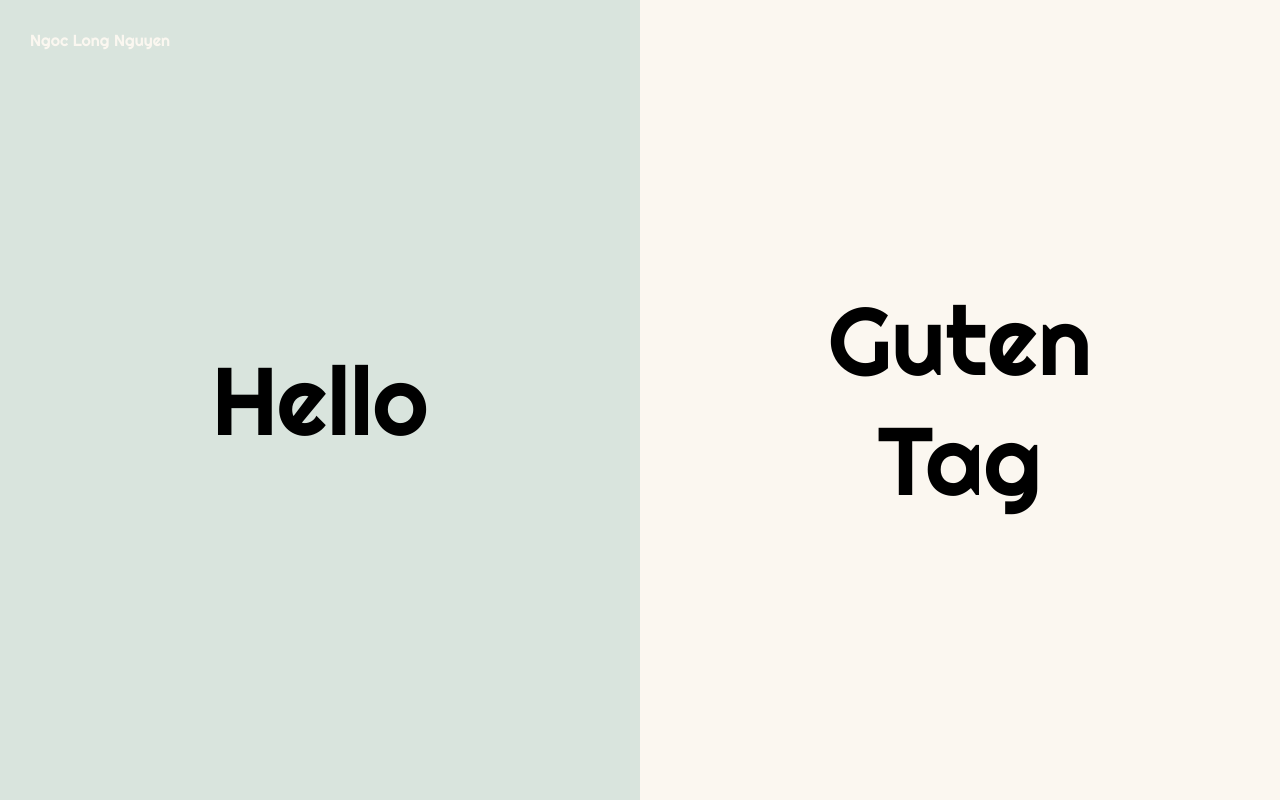
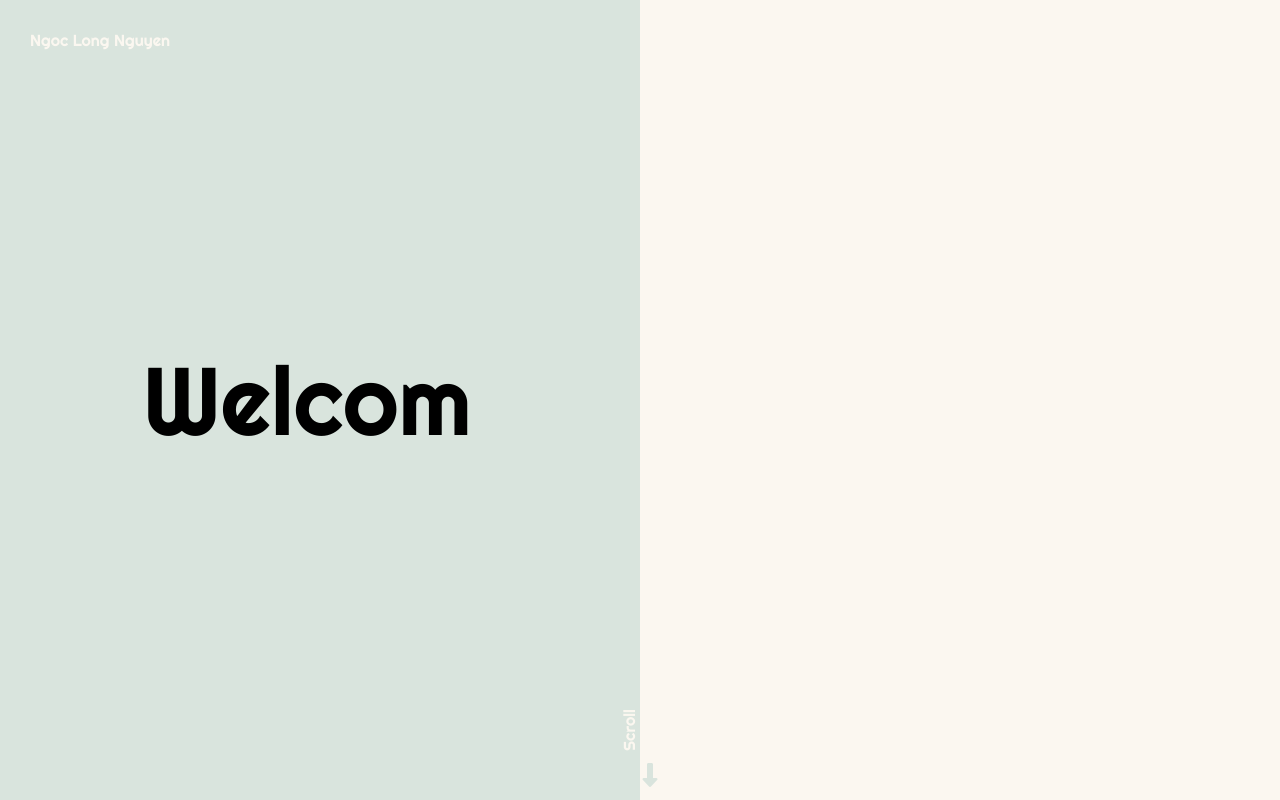
Before and after one commit to nlongn22/nnlong, a Vue app: page / in a window 1280 px wide. Built offline with nearby package versions, Linux system fonts and the light colour scheme; some icons are missing; a web font is replaced by a local one.

Commit message:
Add typewriter effect (fix using promise)

```diff
--- a/public/index.html
+++ b/public/index.html
@@ -12,6 +12,10 @@
         <meta http-equiv="X-UA-Compatible" content="IE=edge" />
         <meta name="viewport" content="width=device-width,initial-scale=1.0" />
         <link rel="icon" href="<%= BASE_URL %>favicon.ico" />
+        <script
+            src="https://kit.fontawesome.com/2faf4931b8.js"
+            crossorigin="anonymous"
+        ></script>
         <title><%= htmlWebpackPlugin.options.title %></title>
     </head>
     <body>
--- a/src/components/Navbar.vue
+++ b/src/components/Navbar.vue
@@ -32,7 +32,7 @@ export default {
 };
 </script>
 
-<style>
+<style scoped>
 * {
     font-family: "Righteous";
 }
--- a/src/views/Home.vue
+++ b/src/views/Home.vue
@@ -1,10 +1,24 @@
 <template>
     <div class="container">
         <div class="container-left">
-            <div class="header">Hello</div>
+            <transition name="fade">
+                <div class="header" v-if="message !== '' && isLeft">
+                    {{ message }}<span class="cursor">|</span>
+                </div>
+            </transition>
         </div>
         <div class="container-right">
-            <div class="header">Guten Tag</div>
+            <transition name="fade">
+                <div class="header" v-if="message !== '' && !isLeft">
+                    {{ message }}<span class="cursor">|</span>
+                </div>
+            </transition>
+        </div>
+        <div class="scroll-container">
+            <div class="scroll">Scroll</div>
+            <div class="scroll-icon">
+                <i class="fas fa-long-arrow-alt-down"></i>
+            </div>
         </div>
     </div>
 </template>
@@ -12,11 +26,55 @@
 <script>
 export default {
     name: "Home",
+    data() {
+        return {
+            interval: null,
+            message: "",
+            index: 0,
+            isLeft: true,
+        };
+    },
+    methods: {
+        initTypewriter(string, isLeft) {
+            this.isLeft = isLeft;
+            let stringArray = string.split("");
+            this.message += stringArray[this.index];
+            this.index++;
+        },
+        initFunction(string, boolean) {
+            return new Promise((resolve, reject) => {
+                let interval = setInterval(() => {
+                    this.initTypewriter(string, boolean);
+                    if (this.message === string) {
+                        this.message = "";
+                        this.index = 0;
+                        resolve();
+                        clearInterval(interval);
+                    }
+                }, 225);
+            });
+        },
+    },
+    mounted() {
+        this.initFunction("Hello!", true).then(() =>
+            this.initFunction("Guten Tag!", false).then(() => {
+                this.initFunction("Welcome to my site!", true);
+            })
+        );
+    },
 };
 </script>
 
 <style>
+* {
+    font-family: "Righteous";
+}
+.fade-enter,
+.fade-leave-to {
+    opacity: 0;
+}
 .container {
+    position: relative;
     display: flex;
     min-height: 100vh;
 }
@@ -37,8 +95,37 @@ export default {
     top: 50%;
     left: 50%;
     transform: translate(-50%, -50%);
-    font-family: "Righteous";
+    text-align: center;
     font-size: 96px;
-    text-align: center;
+    transition: 1s;
+}
+.header::after {
+    transition: 1s;
+}
+.header::before {
+    transition: 1s;
+}
+@keyframes blink {
+    0% {
+        opacity: 0;
+    }
+}
+.cursor {
+    color: #cdc9c3;
+    animation: blink 1s steps(2) infinite;
+}
+.scroll {
+    position: absolute;
+    top: 90%;
+    left: 47.5%;
+    transform: rotate(-90deg);
+    color: #fbf7f0;
+}
+.scroll-icon {
+    font-size: 24px;
+    position: absolute;
+    top: 95%;
+    left: 50.2%;
+    color: #d9e4dd;
 }
 </style>
```
